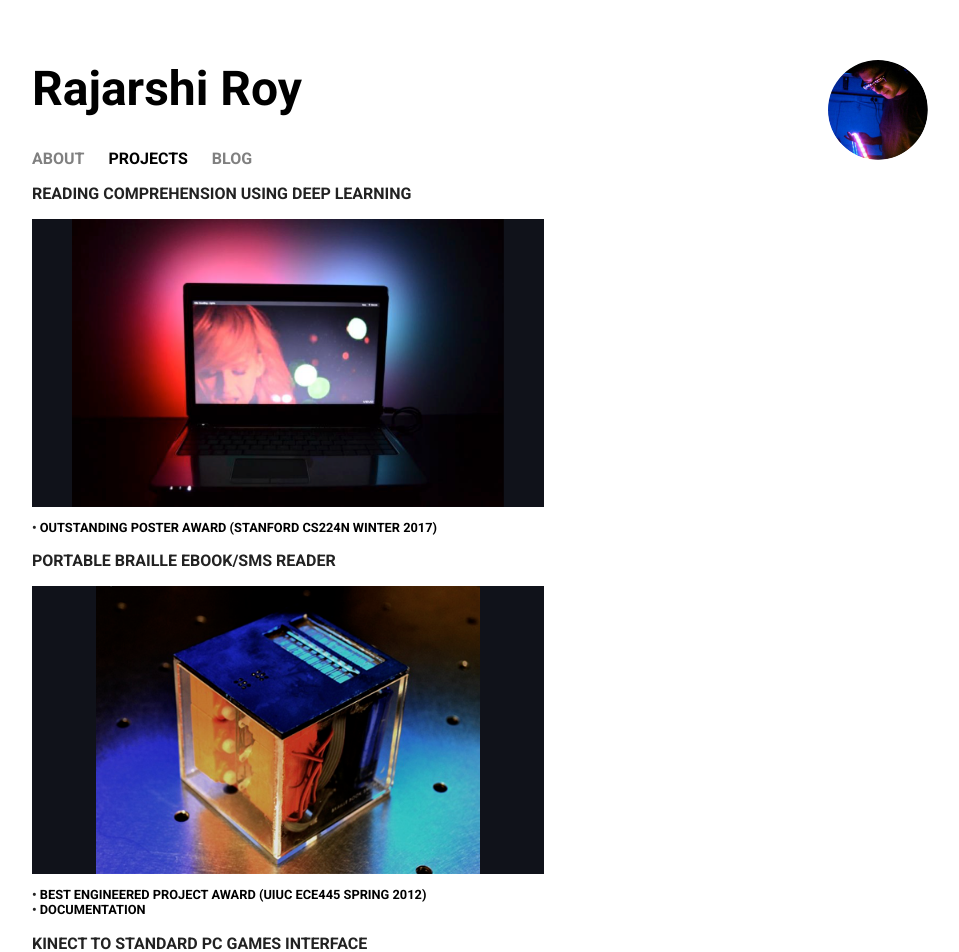
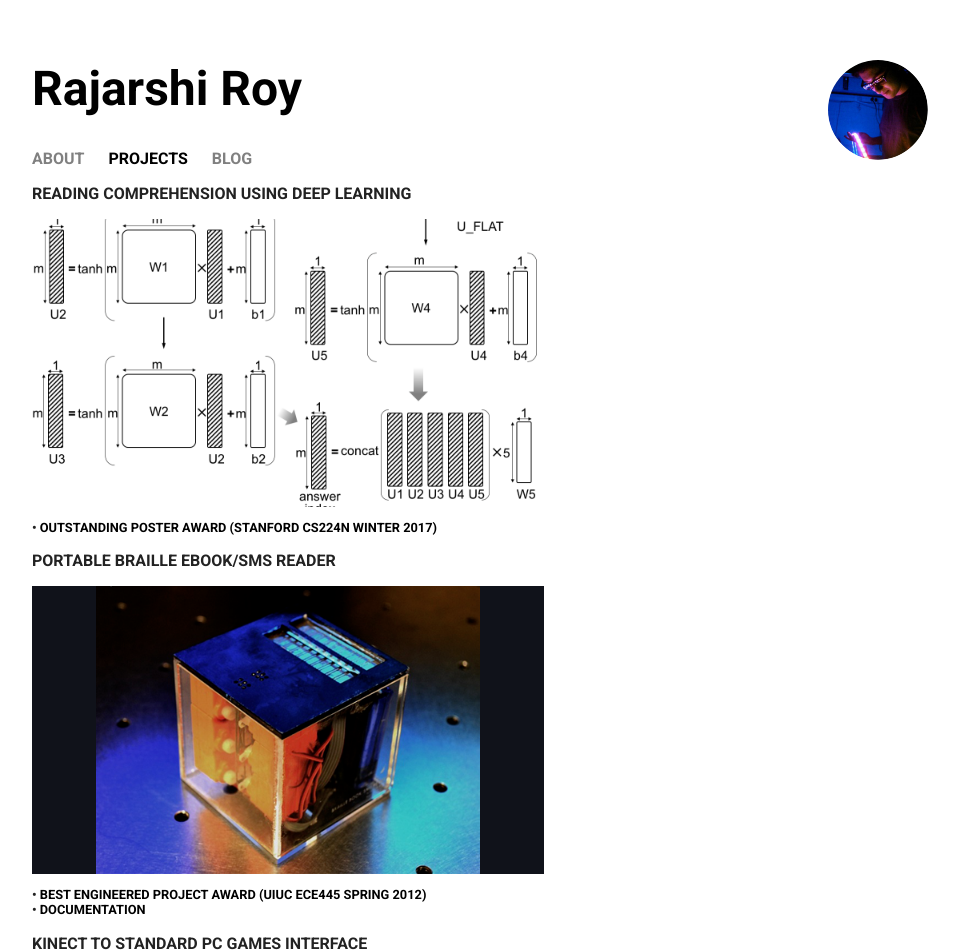
Before and after one commit to rajarshiroy/rajarshiroy.github.io, a Jekyll site: the page built from projects/index.html, in a window 1280 px wide. Shown: the top 952 px of the page, without its empty margins (160-1119 px from the left). Built offline with Jekyll 4.4.1, drawn with Linux system fonts in a browser that asks for light colours.

Commit message:
Update index.html

```diff
--- a/projects/index.html
+++ b/projects/index.html
@@ -3,7 +3,7 @@ layout: projects
 title: Projects
 ---
 <h3 id="reading-comprehension-using-deep-learning">READING COMPREHENSION USING DEEP LEARNING</h3>
-<div style="width:512px;height:288px;background-color:#10121a;"><img src="/projects/content/ambientv2.png" style="height:100%; width:100%; object-fit:contain" /></div>
+<div style="width:512px;height:288px;background-color:#10121a;"><img src="/projects/content/cs224n.png" style="height:100%; width:100%; object-fit:contain" /></div>
 <p class="projects"><strong>
 • <a href="http://web.stanford.edu/class/cs224n/reports.html">OUTSTANDING POSTER AWARD (STANFORD CS224N WINTER 2017)</a>
 </strong></p>
```
